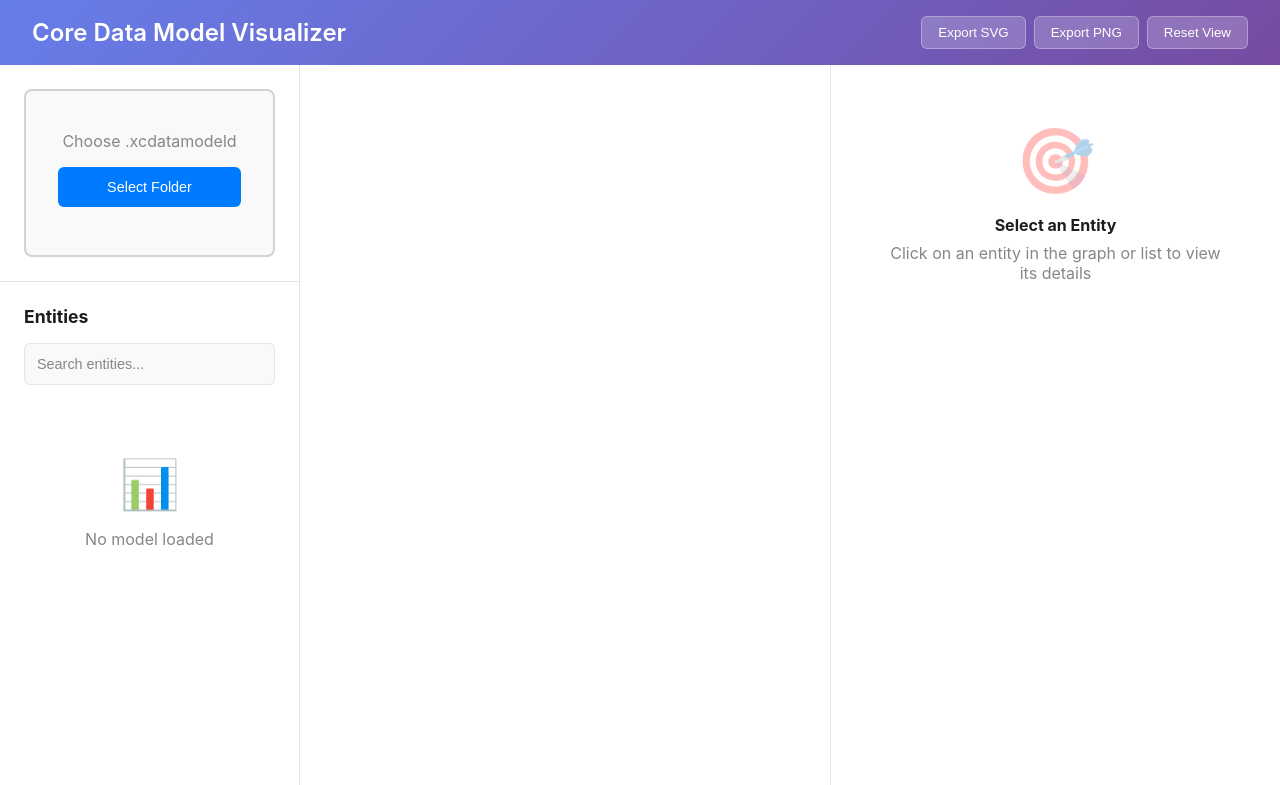
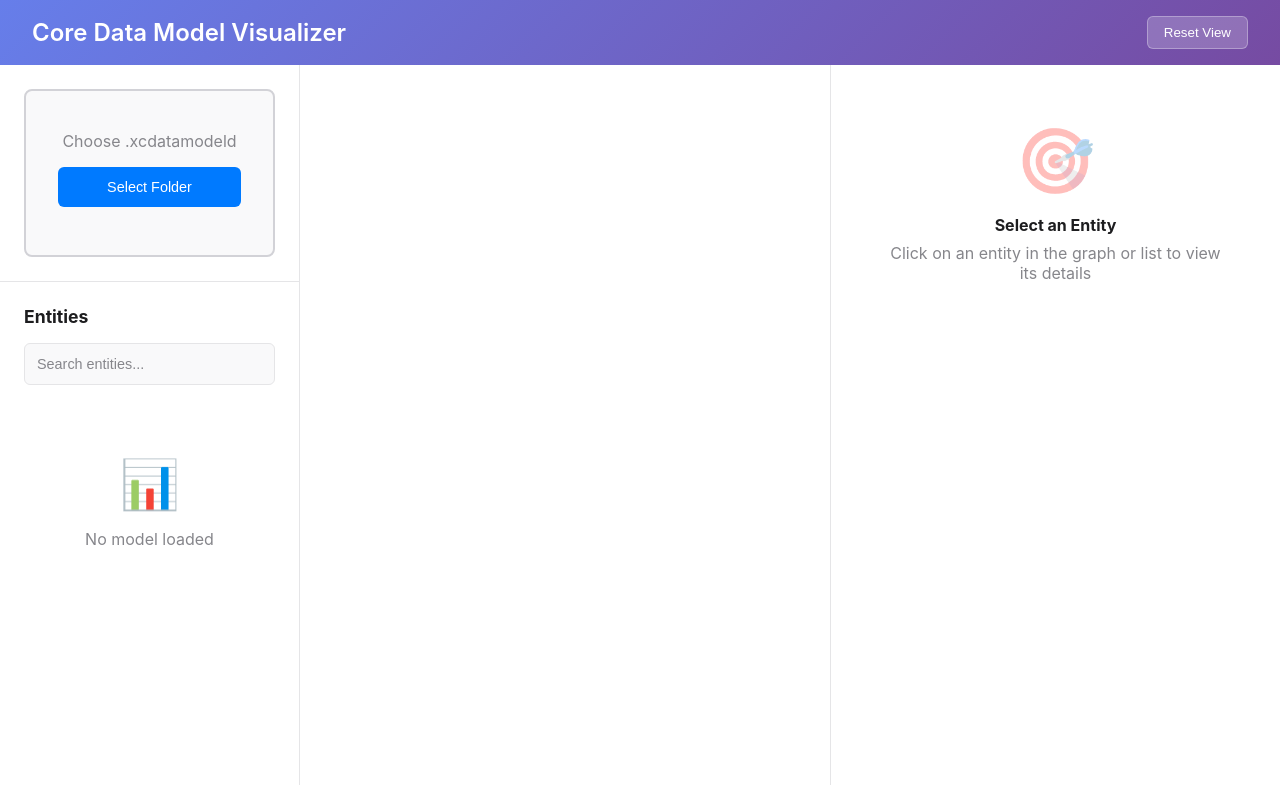
Before and after one commit to KalinRangelovRangelov/CoreDataViz, a plain HTML site: page index.html in a window 1280 px wide. Drawn offline with nearby package versions, Linux system fonts and the light colour scheme; a script that the page names is missing.

Commit message:
Added screenshot.

```diff
--- a/index.html
+++ b/index.html
@@ -524,8 +524,8 @@
     <header class="app-header">
         <h1>Core Data Model Visualizer</h1>
         <div class="toolbar">
-            <button id="export-svg">Export SVG</button>
-            <button id="export-png">Export PNG</button>
+            <!-- button id="export-svg">Export SVG</button -->
+            <!-- button id="export-png">Export PNG</button -->
             <button id="reset-zoom">Reset View</button>
         </div>
     </header>
```
Also changed, not shown: screenshot.png (added), 1 other file.
